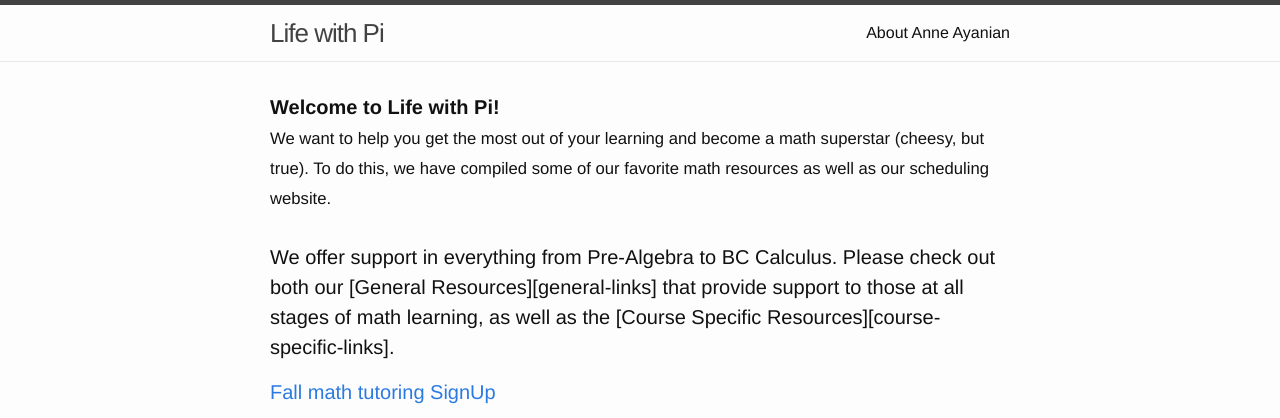
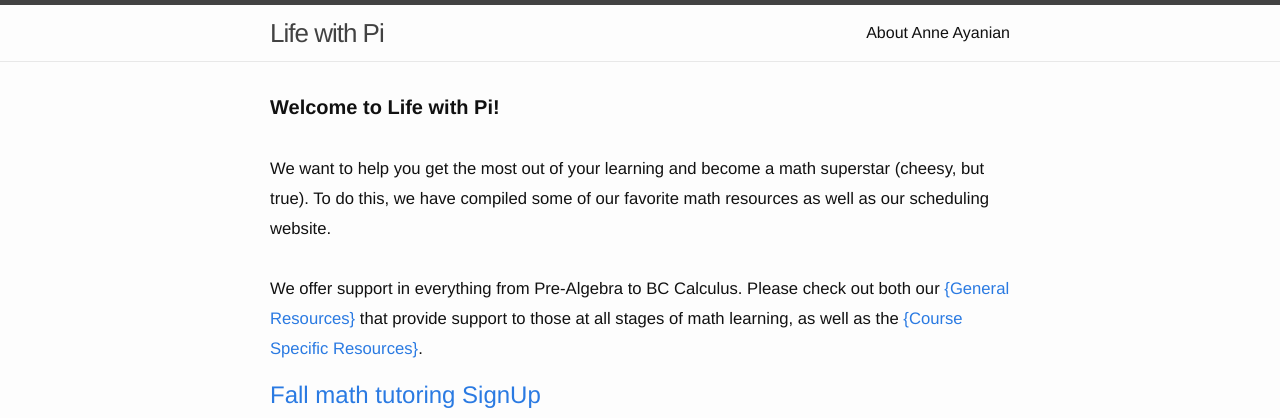
Before and after one commit to cayanian/cayanian.github.io, a Jekyll site: the page built from index.html, in a window 1280 px wide, cut to the strip 0-418 px from the top of the page. Built offline with Jekyll 4.4.1, drawn with Linux system fonts in a browser that asks for light colours.

Commit message:
Formating

```diff
--- a/index.html
+++ b/index.html
@@ -7,13 +7,13 @@ layout: default
   <h1 class="page-heading">
     <b>Welcome to Life with Pi!</b>
     <p><small>
+      <br />
       We want to help you get the most out of your learning and become a math superstar (cheesy, but true). To do this, we have compiled some of our favorite math resources as well as our scheduling website.
-      </small>
       <br />
       <br />
-      We offer support in everything from Pre-Algebra to BC Calculus. Please check out both our [General Resources][general-links] that provide support to those at all stages of math learning, as well as the [Course Specific Resources][course-specific-links].
-    </p>
-    {% include icon-sign_up.html username=site.sign_up %}
+      We offer support in everything from Pre-Algebra to BC Calculus. Please check out both our <a href="http://lifewithpi.com">{General Resources}</a> that provide support to those at all stages of math learning, as well as the <a href="http://lifewithpi.com">{Course Specific Resources}</a>.
+    </small></p>
+    <h2>{% include icon-sign_up.html username=site.sign_up %}</h2>
   </h1>
 
   <img src="https://www.toonpool.com/user/8371/files/314_1390655.jpg"
```
Also changed, not shown: other parts of index.html (+1 -1 lines).
